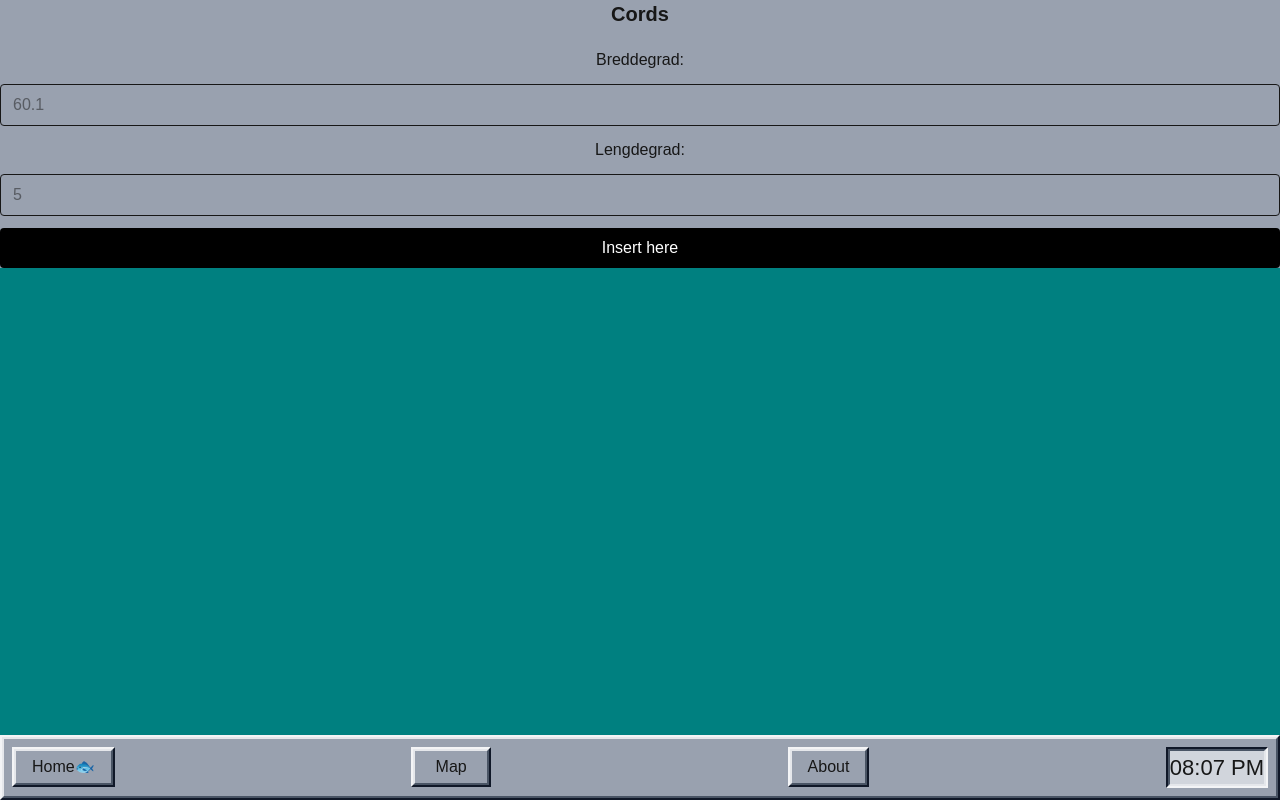
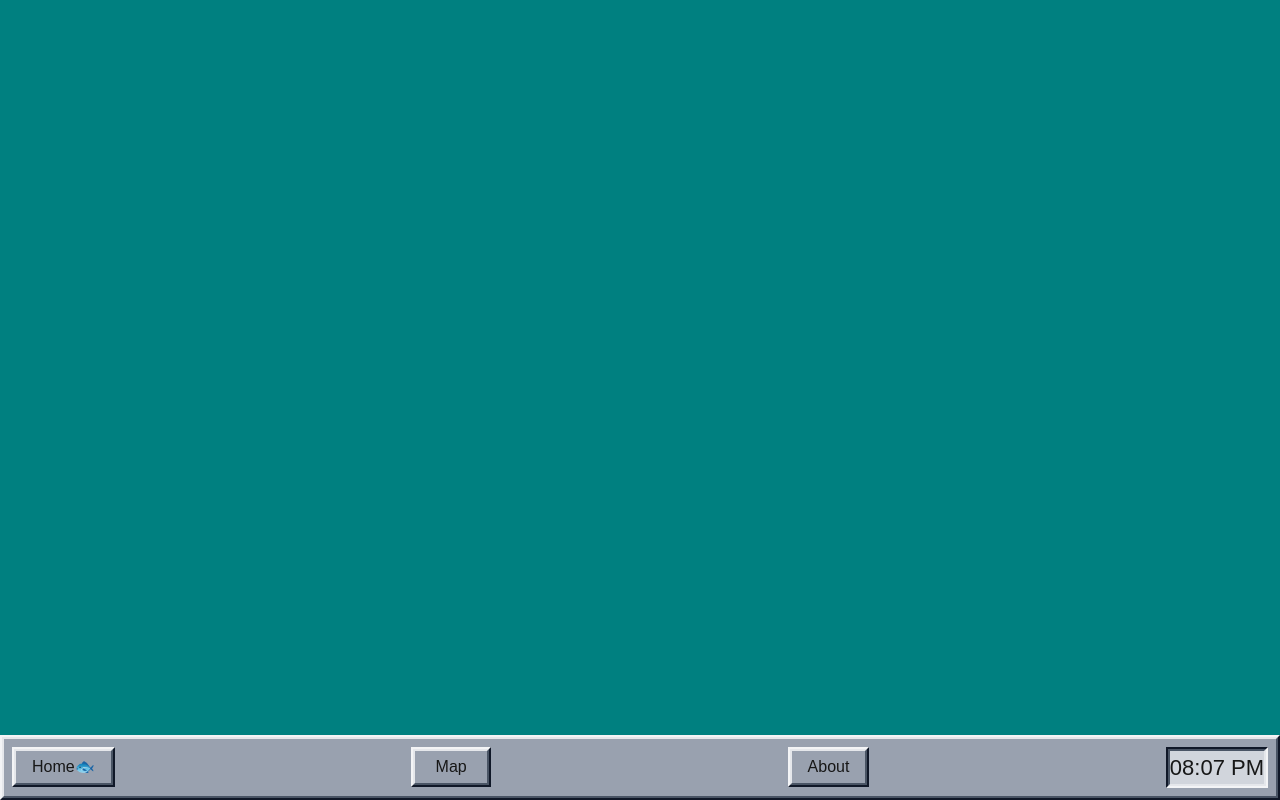
Before and after one commit to fish-corp-homies/fish-corp-frontend, a Next.js app: page /map in a window 1280 px wide. Built offline with nearby package versions, Linux system fonts and the light colour scheme.

Commit message:
Removed form from map page

```diff
--- a/src/app/map/page.tsx
+++ b/src/app/map/page.tsx
@@ -1,45 +1,8 @@
-'use client'
-import { useRouter } from 'next/navigation'
-
 export default function Page() {
-    const router = useRouter()
-
-    function handleSubmit(e: React.FormEvent<HTMLFormElement>) {
-        e.preventDefault()
-        const formData = new FormData(e.currentTarget)
-        const lon = formData.get('lon')?.toString()
-        router.push(`/map/${lon}`)
-    }
 
     return (
         <>
-            <div className="text-center bg-gray-400">
-                <h1 className="text-xl font-semibold">Cords</h1>
 
-                <form className="flex flex-col gap-3 mt-5" onSubmit={handleSubmit}>
-                    <p>Breddegrad:</p>
-                    <input
-                        type="text"
-                        name="lon"
-                        placeholder="60.1"
-                        className="px-3 py-2 rounded border"
-                    />
-
-                    <p>Lengdegrad:</p>
-                    <input
-                        type="text"
-                        name="lat"
-                        placeholder="5"
-                        className="px-3 py-2 rounded border"
-                    />
-                    <button
-                        type="submit"
-                        className="px-4 py-2 bg-black text-white rounded"
-                    >
-                        Insert here
-                    </button>
-                </form>
-            </div>
         </>
     );
 }
```
